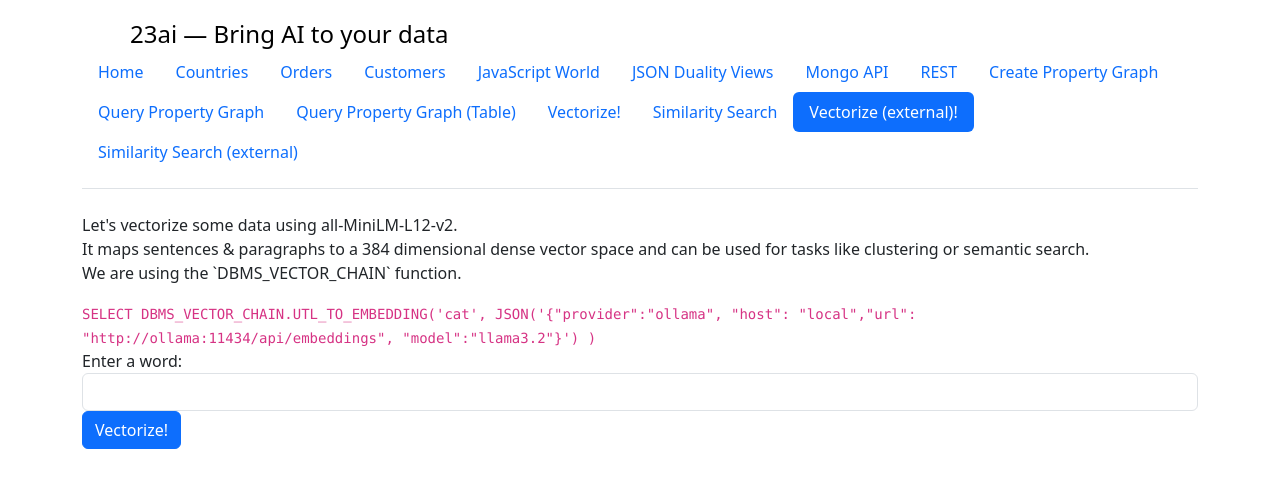
After one commit to klazarz/23ai-with-ai, a Flask app: page /vector_ollama in a window 1280 px wide. The commit adds this page. Shown: the top 488 px of the page. Run offline with Flask 3, Linux system fonts and the light colour scheme; data that the repository does not hold is empty.

Commit message:
app added ollama

```diff
--- a/app/requirements.txt
+++ b/app/requirements.txt
@@ -33,6 +33,6 @@
 
 ## For Licensing Purposes; ensures no GPU modules are installed
 ## as part of langchain-huggingface
--f https://download.pytorch.org/whl/cpu/torch
-torch==2.5.1+cpu ; sys_platform == "linux"
-torch==2.5.1 ; sys_platform == "darwin"
+#-f https://download.pytorch.org/whl/cpu/torch
+#torch==2.5.1+cpu ; sys_platform == "linux"
+#torch==2.5.1 ; sys_platform == "darwin"
--- a/demoapp/app.py
+++ b/demoapp/app.py
@@ -301,6 +301,21 @@
     # Pass the formatted query result to the template
     return render_template("vector.html", data=data, query_result=query)
 
+@app.route("/vector_ollama", methods=["GET", "POST"])
+def get_vector_search_ollama():
+    word = "cat"  # Default word if no input is provided
+    if request.method == "POST":
+        word = request.form.get("word", "cat")  # Get the word from the form input
+
+    # Replace 'cat' in the query with the user-provided word
+    query = f"""SELECT DBMS_VECTOR_CHAIN.UTL_TO_EMBEDDING('{word}', JSON('{{"provider":"ollama", "host": "local","url": "http://ollama:11434/api/embeddings", "model":"llama3.2"}}') )"""
+    cursor.execute(query)
+    title = [i[0] for i in cursor.description]
+    data = cursor.fetchall()
+
+    # Pass the formatted query result to the template
+    return render_template("vector_ollama.html", data=data, query_result=query)
+
 
 @app.route("/simsearch", methods=["GET", "POST"])
 def get_simsearch():
@@ -329,6 +344,35 @@
 
     return render_template("simsearch.html", results=session["results"])
 
+@app.route("/simsearch_ollama", methods=["GET", "POST"])
+def get_simsearch_ollama():
+    # Check if "results" is already in the session, initialize it if not
+    if "results" not in session:
+        session["results"] = []  # Initialize results as an empty list
+
+    if request.method == "POST":
+        # Retrieve input words
+        word1 = request.form.get("word1", "cat")
+        word2 = request.form.get("word2", "dog")
+
+        # Construct and execute query
+        query = f"""SELECT VECTOR_DISTANCE(
+                            DBMS_VECTOR_CHAIN.UTL_TO_EMBEDDING('{word1}', JSON('{{"provider":"ollama", "host": "local","url": "http://ollama:11434/api/embeddings",  "model":"llama3.2"}}')),
+                            DBMS_VECTOR_CHAIN.UTL_TO_EMBEDDING('{word2}', JSON('{{"provider":"ollama", "host": "local","url": "http://ollama:11434/api/embeddings",  "model":"llama3.2"}}')),
+                            COSINE )"""
+        cursor.execute(query)
+        data = cursor.fetchall()
+        distance = data[0][0] if data else "N/A"  # Assuming single result for distance
+
+        # Append new result to session
+        result_data = {"word1": word1, "word2": word2, "distance": distance}
+        session["results"].append(result_data)
+        session.modified = True  # Mark the session as modified
+
+    return render_template("simsearch_ollama.html", results=session["results"])
+
+
+
 
 if __name__ == "__main__":
     app.debug = True
--- a/demoapp/templates/base.html
+++ b/demoapp/templates/base.html
@@ -58,6 +58,13 @@
                         class="nav-link {% block simsearch %}{% endblock %}">Similarity
                         Search</a>
                 </li>
+                <li class="nav-item"><a href="/vector_ollama"
+                        class="nav-link {% block vector_ollama %}{% endblock %}">Vectorize (external)!</a>
+                </li>
+                <li class="nav-item"><a href="/simsearch_ollama"
+                        class="nav-link {% block simsearch_ollama %}{% endblock %}">Similarity
+                        Search (external)</a>
+                </li>
 
             </ul>
         </header>
--- a/demoapp/templates/rest.html
+++ b/demoapp/templates/rest.html
@@ -6,7 +6,7 @@
     <p>
         Example for using REST API
     </p>
-    <code>http://193.123.62.50:8181/ords/ora23ai/customers_dv/100001</code>
+    <code>http://server_address:8181/ords/ora23ai/customers_dv/100001</code>
 </div>
 
 
--- /dev/null
+++ b/demoapp/templates/vector_ollama.html
@@ -0,0 +1,24 @@
+{% extends 'base.html' %}
+{% block vector_ollama %}active{% endblock %}
+
+{% block content %}
+
+<div>
+    <p>Let's vectorize some data using all-MiniLM-L12-v2.<br>
+        It maps sentences & paragraphs to a 384 dimensional dense vector space and can be used for tasks like clustering
+        or semantic search.<br>
+        We are using the `DBMS_VECTOR_CHAIN` function.
+    </p>
+    <code>{{ query_result }}</code><br>
+    <form method="POST" action="/vector">
+        <div class="mb-3">
+            <label for="word">Enter a word:</label>
+            <input type="text" class="form-control" id="word" name="word" required>
+            <button type="submit" class="btn btn-primary">Vectorize!</button>
+        </div>
+    </form>
+
+</div>
+
+
+{% endblock %}
```
Also changed, not shown: compose.yml (+6 -6 lines), demoapp/templates/simsearch_ollama.html (added, +49 -0 lines), 3 other files.
